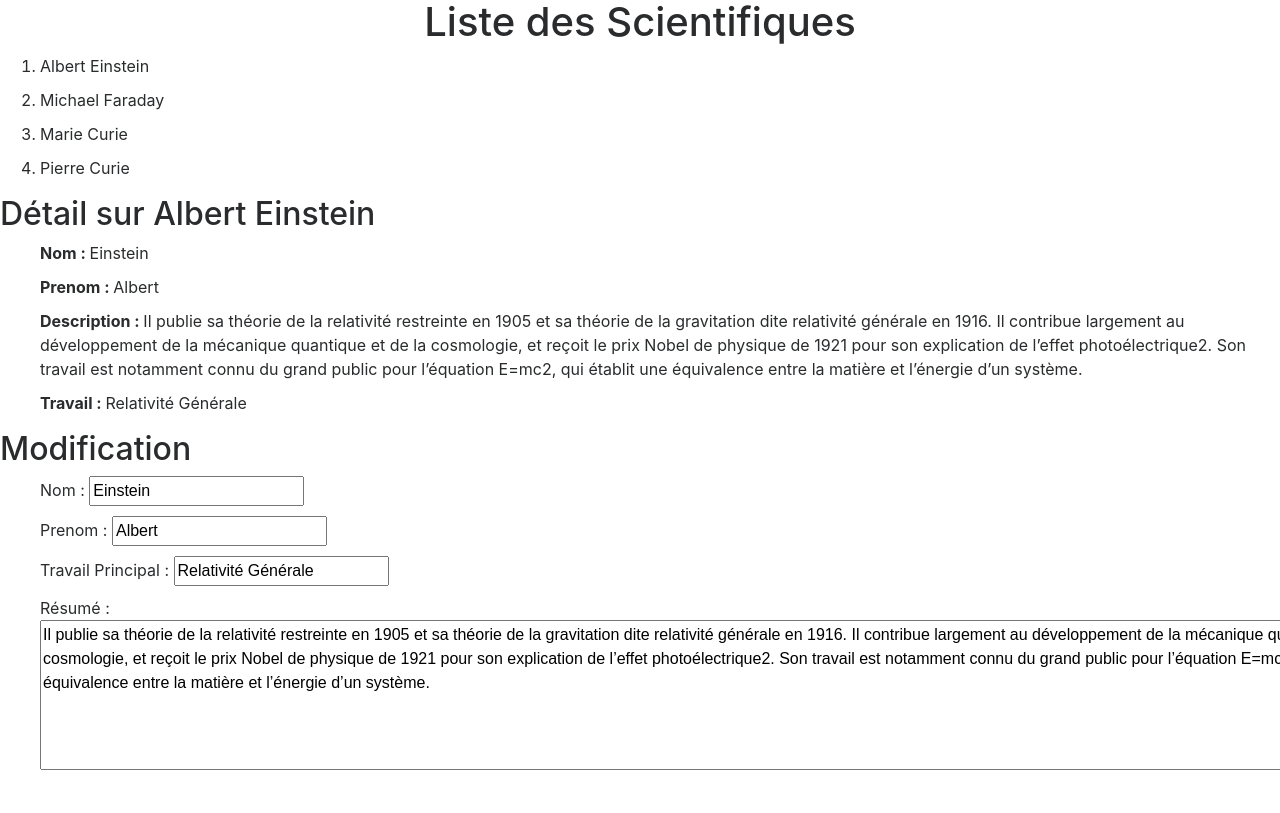
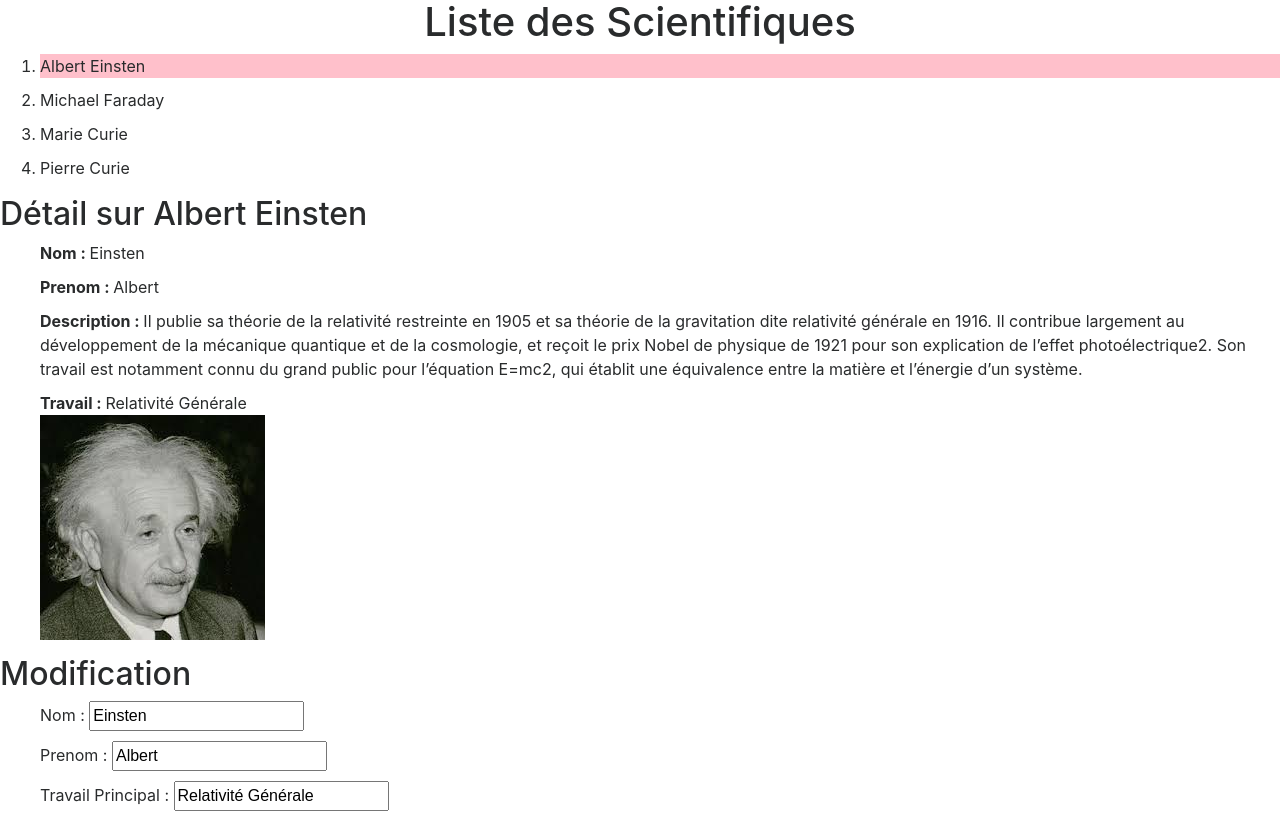
Before and after one commit to julienpinteaux/firstAngular, an Angular app: page / in a window 1280 px wide. Shown: the top 813 px of the page. Built offline with nearby package versions, Linux system fonts and the light colour scheme.

Commit message:
photo Einsten

```diff
--- a/src/app/app.component.css
+++ b/src/app/app.component.css
@@ -5,3 +5,12 @@ ul {
 li{
 	margin-top : 10px;
 }
+
+.erreur{
+	background-color : red;
+	content : "Rentrez un nom";
+}
+
+.selected{
+	background-color : pink;
+}
--- a/src/app/app.component.html
+++ b/src/app/app.component.html
@@ -6,7 +6,7 @@
 </div>
 
 <ol>
-	<li (click)="myFunction(p);" *ngFor="let p of liste"> {{p.prenom}} {{p.nom }} </li>
+	<li [class.selected]="p==personne"(click)="myFunction(p);" *ngFor="let p of liste"> {{p.prenom}} {{p.nom }} </li>
 </ol>
 
 <h2>Détail sur {{personne.prenom}} {{personne.nom}} </h2>
@@ -15,11 +15,14 @@
 	<li><b>Prenom : </b>{{personne.prenom}}</li>
 	<li><b>Description : </b>{{personne.description}}</li>
 	<li><b>Travail : </b>{{personne.travail}}</li>
+	<img src="./assets/{{personne.nom}}.jpg">
 </ul>
 
 <h2>Modification</h2>
+<h3 style="color:red;" *ngIf="!personne.nom"> Attention</h3>
 <ul>
-	<li>Nom : <input [(ngModel)]="personne.nom" /></li>
+
+	<li>Nom : <input [class.erreur]="!personne.nom"[(ngModel)]="personne.nom" /></li>
 	<li>Prenom : <input [(ngModel)]="personne.prenom" /></li>
 	<li>Travail Principal : <input [(ngModel)]="personne.travail" /></li>
 	<li>Résumé : <textarea rows="6" cols="150" [(ngModel)]="personne.description" ></textarea></li>
--- a/src/app/app.component.ts
+++ b/src/app/app.component.ts
@@ -9,19 +9,13 @@ import { Component } from '@angular/core';
 export class AppComponent {
   title = 'Liste des Scientifiques';
 
-  liste = [{nom :"Einstein", prenom : "Albert", description :"Il publie sa théorie de la relativité restreinte en 1905 et sa théorie de la gravitation dite relativité générale en 1916. Il contribue largement au développement de la mécanique quantique et de la cosmologie, et reçoit le prix Nobel de physique de 1921 pour son explication de l’effet photoélectrique2. Son travail est notamment connu du grand public pour l’équation E=mc2, qui établit une équivalence entre la matière et l’énergie d’un système.", travail : "Relativité Générale"},
+  liste = [{nom :"Einsten", prenom : "Albert", description :"Il publie sa théorie de la relativité restreinte en 1905 et sa théorie de la gravitation dite relativité générale en 1916. Il contribue largement au développement de la mécanique quantique et de la cosmologie, et reçoit le prix Nobel de physique de 1921 pour son explication de l’effet photoélectrique2. Son travail est notamment connu du grand public pour l’équation E=mc2, qui établit une équivalence entre la matière et l’énergie d’un système.", travail : "Relativité Générale"},
 		  {nom :"Faraday", prenom : "Michael", description :"Il publie sa théorie de la relativité restreinte en 1905 et sa théorie de la gravitation dite relativité générale en 1916. Il contribue largement au développement de la mécanique quantique et de la cosmologie, et reçoit le prix Nobel de physique de 1921 pour son explication de l’effet photoélectrique2. Son travail est notamment connu du grand public pour l’équation E=mc2, qui établit une équivalence entre la matière et l’énergie d’un système.", travail : "Relativité Générale"},
 		  {nom :"Curie", prenom : "Marie", description :"Il publie sa théorie de la relativité restreinte en 1905 et sa théorie de la gravitation dite relativité générale en 1916. Il contribue largement au développement de la mécanique quantique et de la cosmologie, et reçoit le prix Nobel de physique de 1921 pour son explication de l’effet photoélectrique2. Son travail est notamment connu du grand public pour l’équation E=mc2, qui établit une équivalence entre la matière et l’énergie d’un système.", travail : "Relativité Générale"},
           {nom :"Curie", prenom : "Pierre", description :"Il publie sa théorie de la relativité restreinte en 1905 et sa théorie de la gravitation dite relativité générale en 1916. Il contribue largement au développement de la mécanique quantique et de la cosmologie, et reçoit le prix Nobel de physique de 1921 pour son explication de l’effet photoélectrique2. Son travail est notamment connu du grand public pour l’équation E=mc2, qui établit une équivalence entre la matière et l’énergie d’un système.", travail : "Relativité Générale"}]
 
   personne = this.liste[0];
 
-  count = 0;
-
-  clickEffectue = function(){
-		this.count++;
-		this.personne.nom = this.personne.nom +" "+ this.count;
-  }
   myFunction = function(p){
 	  this.personne = p;
   }
```
Also changed, not shown: src/assets/Einsten.jpg (added).
